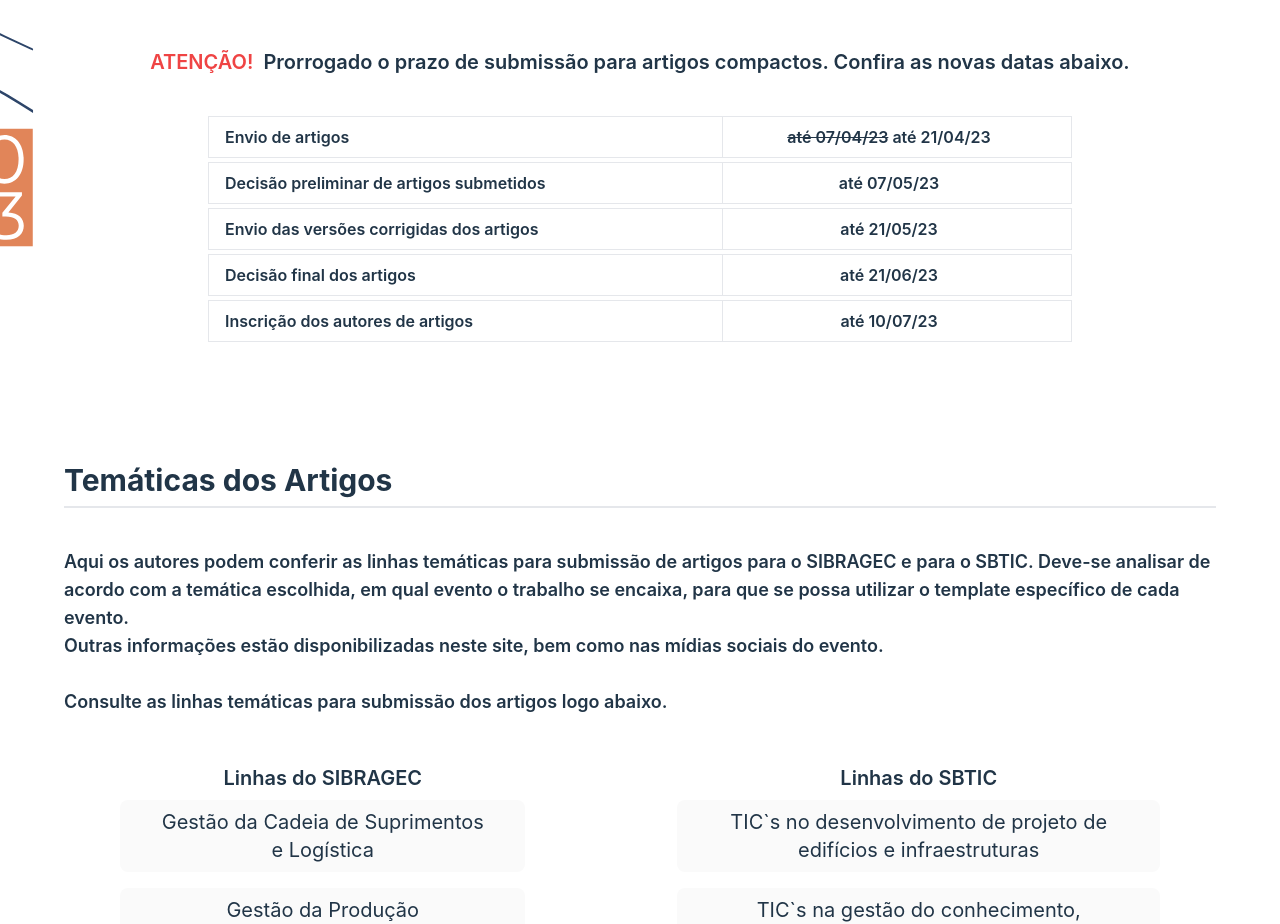
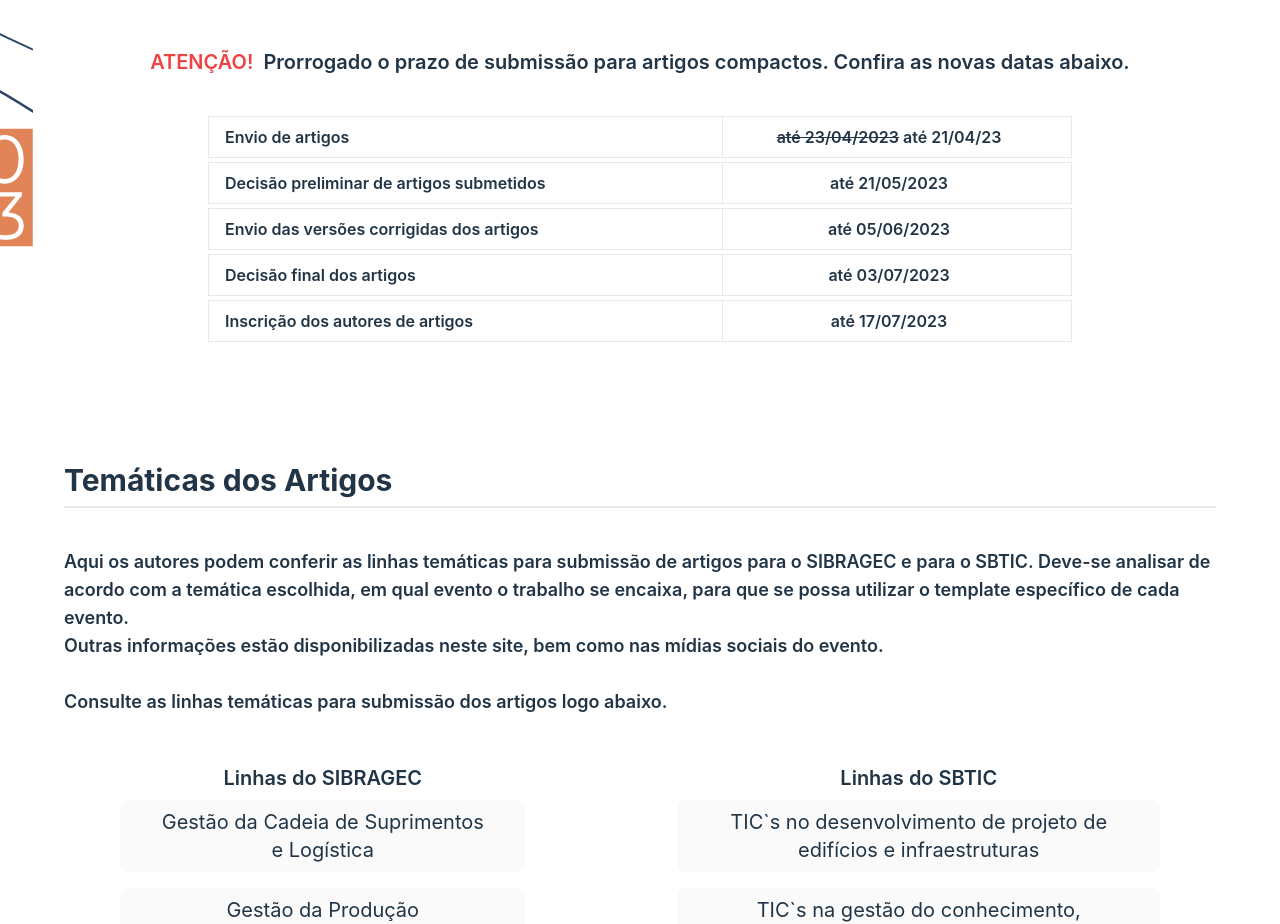
Before and after one commit to softeam-org/sibragecsbtic-web, a React (Vite) app: page /submissoes in a window 1280 px wide. Shown: the part 860-1784 px from the top of the page. Built offline with nearby package versions, Linux system fonts and the light colour scheme; what tailwind-nord would draw is missing.

Commit message:
Changed dates

```diff
--- a/src/constants.js
+++ b/src/constants.js
@@ -464,23 +464,23 @@ export const subscribeInstructions = [
 export const calendarData = [
   {
     date: "até 21/04/23",
-    crossed: 'até 07/04/23',
+    crossed: 'até  23/04/2023',
     event: "Envio de artigos"
   },
   {
-    date: "até 07/05/23",
+    date: "até 21/05/2023",
     event: "Decisão preliminar de artigos submetidos"
   },
   {
-    date: "até 21/05/23",
+    date: "até 05/06/2023",
     event: "Envio das versões corrigidas dos artigos"
   },
   {
-    date: "até 21/06/23",
+    date: "até 03/07/2023",
     event: "Decisão final dos artigos"
   },
   {
-    date: "até 10/07/23",
+    date: "até 17/07/2023",
     event: "Inscrição dos autores de artigos"
   },
 ]
--- a/src/container/SummerSchool.jsx
+++ b/src/container/SummerSchool.jsx
@@ -56,7 +56,7 @@ function SummerSchool() {
                 <div id='calendaio' ref={calendarioRef}>
                     <h3 className='text-2xl'>Calendário:</h3>
                     <ul className='flex flex-col gap-4 pt-4'>
-                        <li>- Submissões: até 10/05/23 </li>
+                        <li>- Submissões: até 21/05/2023 </li>
                         <li>- Aceite final das propostas: até 10/06/23</li>
                         <li>- Envio das instruções para elaboração da 3MT: 15/07/23</li>
                         <li>- Recebimento da 3MT: 25/10/2023</li>
```
